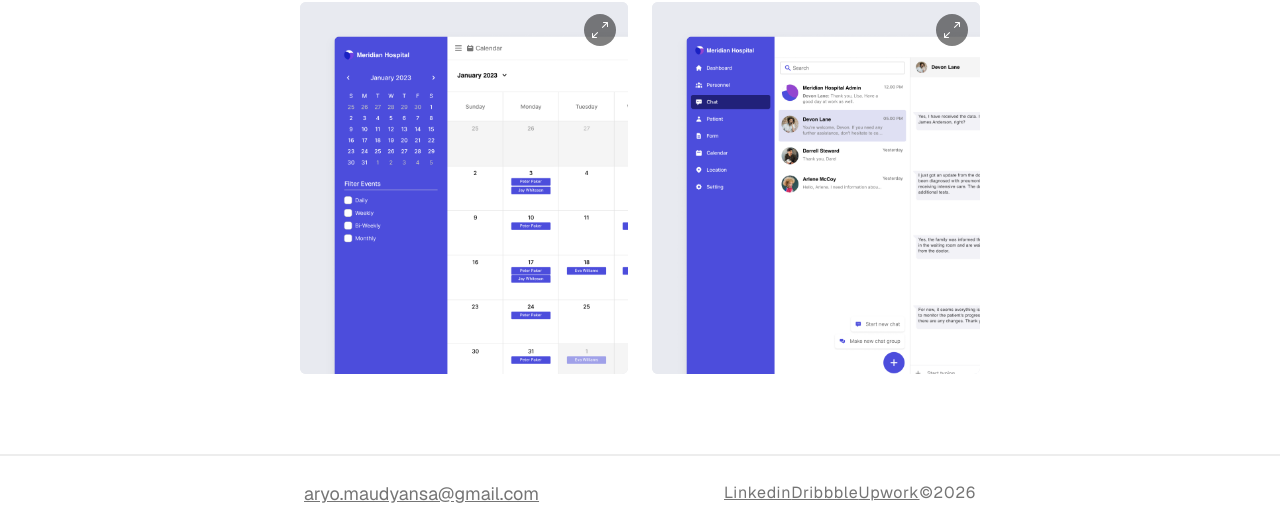
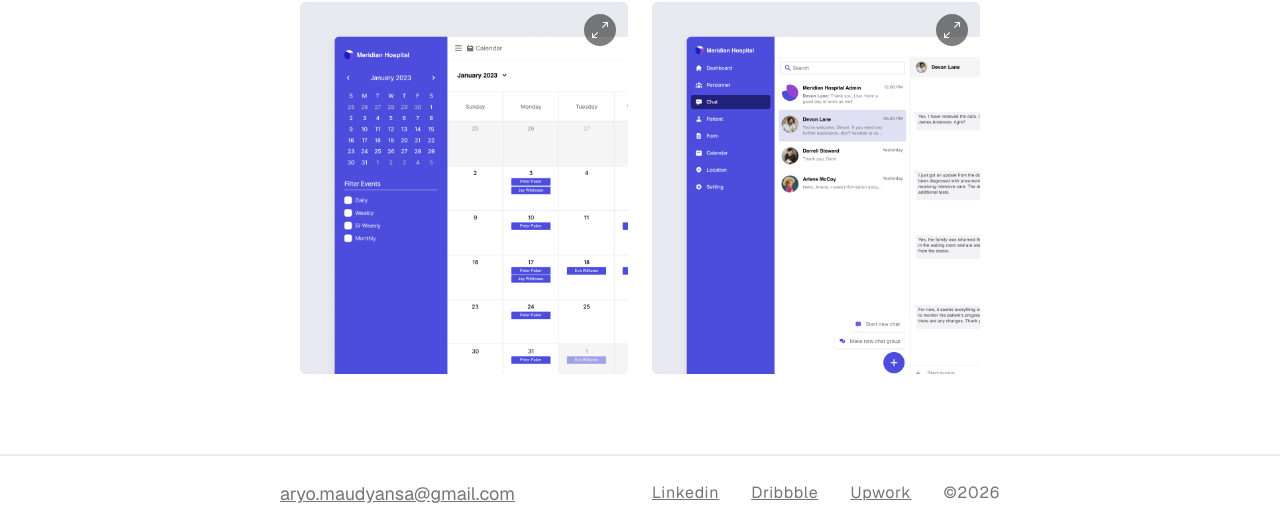
Before and after one commit to aryogilangm/portfolio-website, a plain HTML site: page zntral.html in a window 1280 px wide. Shown: the part 2204-2735 px from the top of the page. Drawn offline with Linux system fonts and the light colour scheme; a script that the page names is missing.

Commit message:
Fix footer-detail padding and link gap at tablet/desktop
Two bugs, both from the same two rules:
- .footer-detail__inner kept the mobile 24px horizontal padding at
  every breakpoint; Figma's tab variant has 0 left/right padding (the
  720px column centers via max-width + margin:auto instead, same as
  the rest of the page).
- .footer-detail__links went width:auto at >=768px with no explicit
  gap — justify-content:space-between on a hug-width container has no
  free space to distribute, so Linkedin/Dribbble/Upwork/copyright
  rendered flush against each other with zero visible gap. Added
  gap: 32px (Figma's value — confirmed it fits with room to spare,
  no need to fall back to 16px).

Shared classes, so this also fixes article-agentic-ai.html's footer.

Co-Authored-By: Claude Sonnet 5 <noreply@anthropic.com>

```diff
--- a/css/style.css
+++ b/css/style.css
@@ -2129,15 +2129,26 @@ dialog.image-lightbox[open]::backdrop {
   row-gap: var(--space-16);
 }
 
-/* Tablet and up: email + links share one row instead of stacking */
+/* Tablet and up: email + links share one row instead of stacking. Figma's
+   tab variant has 0 left/right padding (only top/bottom 24px carries
+   over) — the 720px column centers itself via max-width + margin:auto,
+   same as the rest of the page, instead of an extra padding on top of
+   that. Desktop reads the same way: Figma's apparent 360px padding there
+   is just the 1440px frame's own centering math, not a literal value. */
 @media (min-width: 768px) {
   .footer-detail__inner {
     flex-direction: row;
     justify-content: space-between;
+    padding-left: 0;
+    padding-right: 0;
   }
 
   .footer-detail__links {
     width: auto;
+    /* Without an explicit gap, width:auto + space-between has no free
+       space to distribute and the links render flush against each
+       other — this fixes that, matching Figma's 32px. */
+    gap: var(--space-32);
   }
 }
 
```
